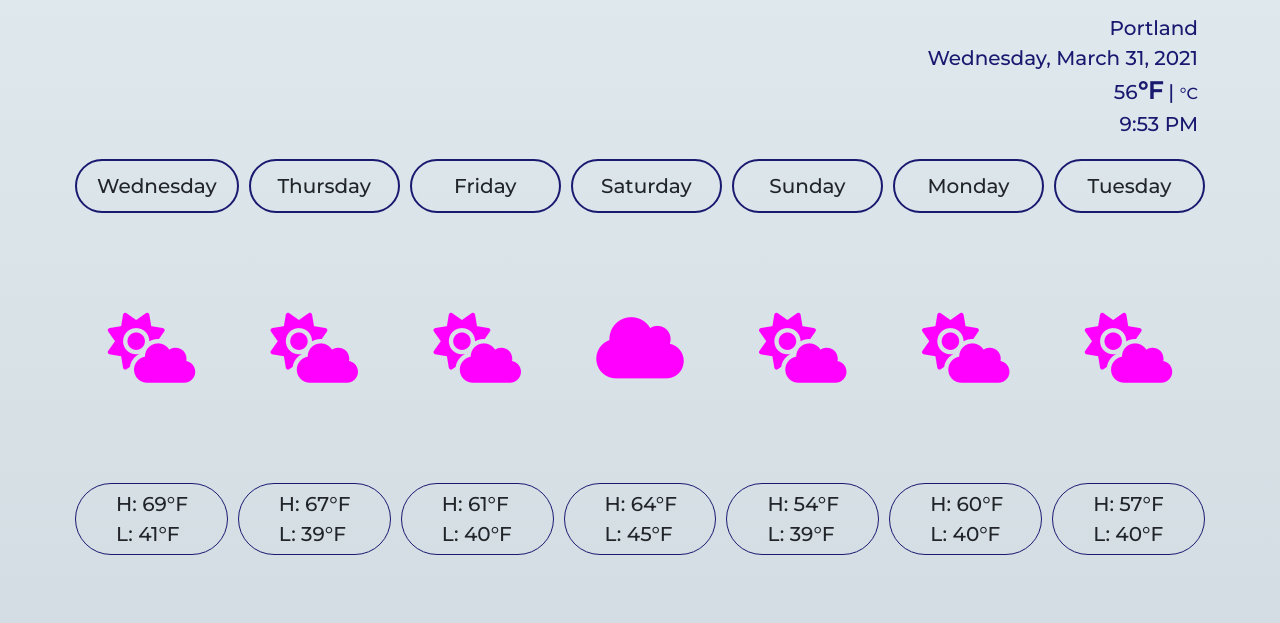
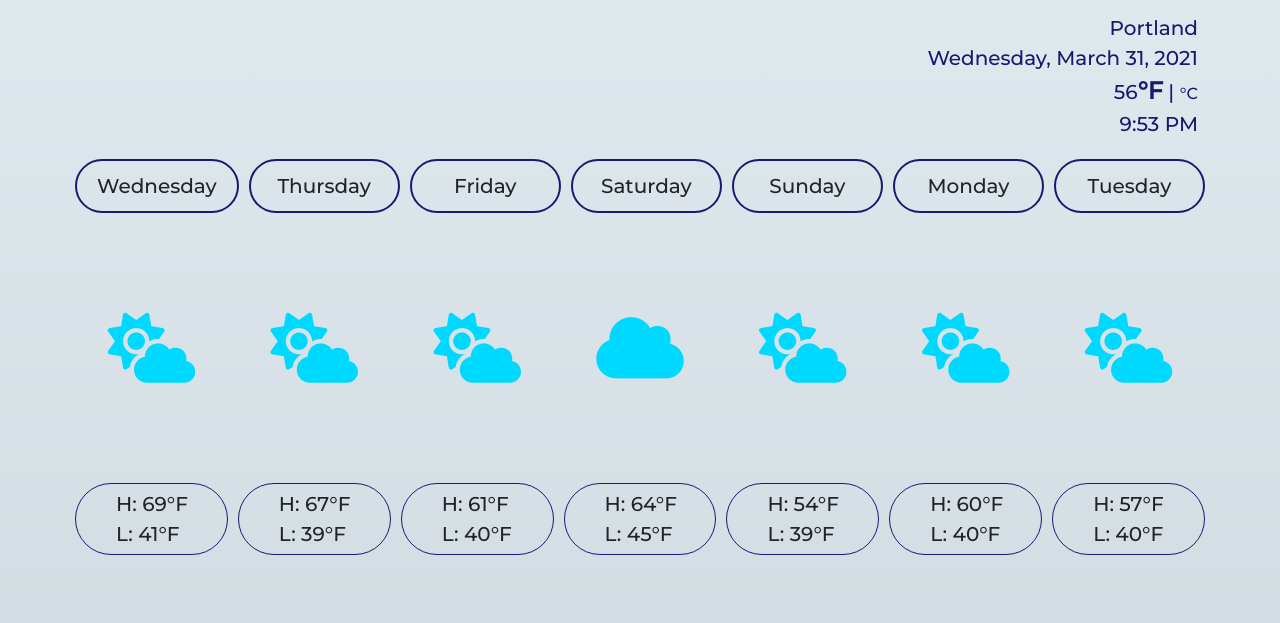
Before and after one commit to torn6810/weather-pluswk2hw, a plain HTML site: page index.html in a window 1280 px wide. Shown: the part 177-800 px from the top of the page. Drawn offline with nearby package versions, Linux system fonts and the light colour scheme.

Commit message:
Changed icon color

```diff
--- a/src/style.css
+++ b/src/style.css
@@ -45,7 +45,7 @@ footer{
     display: block;
     font-size: 70px;
     margin: 100px 0px 100px 0px;
-    color:magenta;
+    color: hsl(189, 100%, 50%);
 }
 .day{
     border: 2px solid midnightblue;
```
